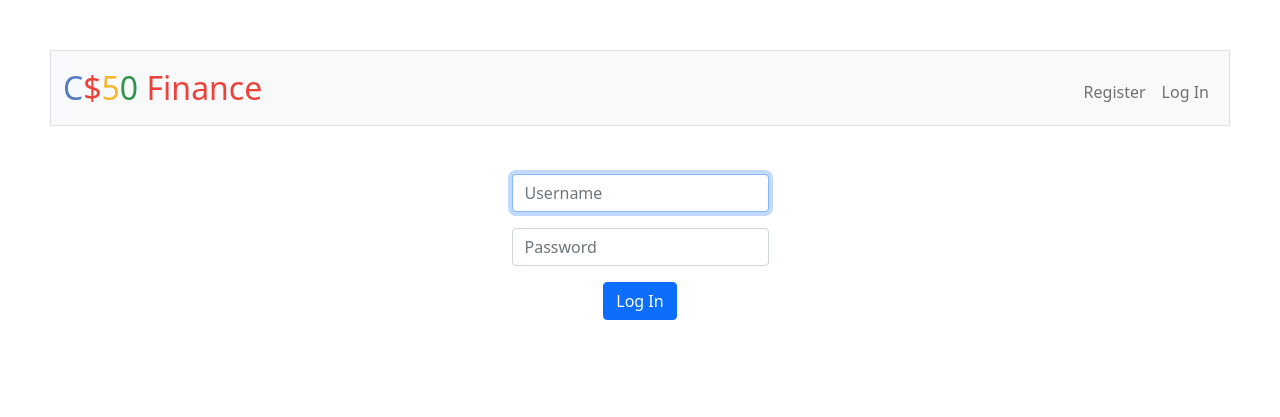
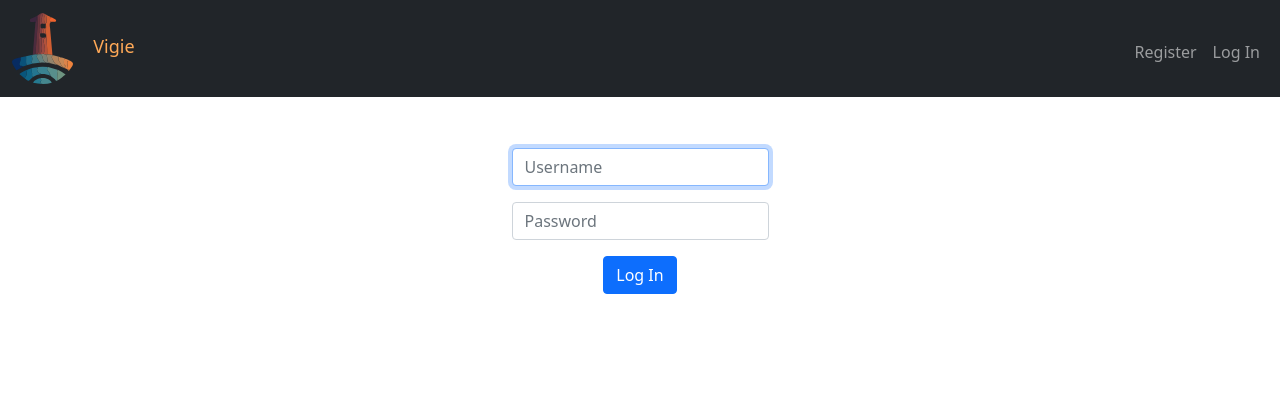
Before and after one commit to Tablerase/Vigie, a Flask app: page /login in a window 1280 px wide. Shown: the top 417 px of the page. Run offline with Flask 3, Linux system fonts and the light colour scheme; some libraries are stand-ins or nearby versions.

Commit message:
add templates edit color scheme

```diff
--- a/app.py
+++ b/app.py
@@ -1,7 +1,7 @@
 import os
 
 from cs50 import SQL
-from flask import Flask, flash, redirect, render_template, request, session
+from flask import Flask, redirect, render_template, request, session
 from flask_session import Session
 from tempfile import mkdtemp
 from werkzeug.security import check_password_hash, generate_password_hash
--- a/static/styles.css
+++ b/static/styles.css
@@ -1,42 +1,32 @@
 /* Size for brand */
 nav .navbar-brand
 {
-    font-size: xx-large;
+    font-size: large;
 }
 
-/* Colors for brand */
-nav .navbar-brand .blue
+/* Colors for brand title */
+nav .navbar-brand .title
 {
-    color: #537fbe;
+    color: var(--primary, SlateBlue);
+    padding-left: 20px;
 }
-nav .navbar-brand .red
-{
-    color: #ea433b;
-}
-nav .navbar-brand .yellow
-{
-    color: #f5b82e;
-}
-nav .navbar-brand .green
-{
-    color: #2e944b;
-}
-
-
 
 /* -------------- Color Theme --------------- */
 :root {
-    --primary: SlateBlue; /* purple */
-    --secondary: DimGray; /* grey */
-    --success: LightGreen; /* green */
-    --light: #f8f9fa; /* grey light */
-    --dark: #212529; /* grey dark */
+    --primary:#FFA957;
+    --bs-primary: #FFA957;
+    --secondary: #6687F3;
+    --success: LightGreen;
+    --light: #f8f9fa;
+    --dark: #212529;
 }
 
+/* page zoning */
 header
 {
-  padding: 10px;
+  padding-bottom: 50px;
 }
+
 body
 {
   margin: 50px;
--- a/templates/layout.html
+++ b/templates/layout.html
@@ -12,20 +12,17 @@
         <script crossorigin="anonymous" src="https://cdn.jsdelivr.net/npm/bootstrap@5.1.3/dist/js/bootstrap.bundle.min.js" integrity="sha384-ka7Sk0Gln4gmtz2MlQnikT1wXgYsOg+OMhuP+IlRH9sENBO0LRn5q+8nbTov4+1p"></script>
 
         <!-- Favicon -->
-        <link rel="shortcut icon" href="/static/favicontbrstatic.ico" type="image/x-icon">
-        <link rel="icon" href="/static/favicontbranim.ico" type="image/x-icon">
+        <link rel="shortcut icon" href="/static/vigie.ico" type="image/x-icon">
 
         <link href="/static/styles.css" rel="stylesheet">
 
-        <title>{% block title %}  {% endblock %}</title>
+        <title>{% block title %}{% endblock %}</title>
 
     </head>
-
-    <body>
-
-        <nav class="bg-light border navbar navbar-expand-md navbar-light">
+    <header>
+        <nav class="navbar navbar-dark bg-dark fixed-top navbar-expand-lg">
             <div class="container-fluid">
-                <a class="navbar-brand" href="/"><span class="blue">C</span><span class="red">$</span><span class="yellow">5</span><span class="green">0</span> <span class="red">Finance</span></a>
+                <a class="navbar-brand" href="/"><img src="/static/Media/Logo Vigie.svg" alt="Vigie" draggable="false"><span class="title">Vigie</span></a>
                 <button aria-controls="navbar" aria-expanded="false" aria-label="Toggle navigation" class="navbar-toggler" data-bs-target="#navbar" data-bs-toggle="collapse" type="button">
                     <span class="navbar-toggler-icon"></span>
                 </button>
@@ -50,7 +47,9 @@
                 </div>
             </div>
         </nav>
+    </header>
 
+    <body>
         {% if get_flashed_messages() %}
             <header>
                 <div class="alert alert-primary mb-0 text-center" role="alert">
```
Also changed, not shown: templates/apology.html (added, +11 -0 lines), static/Media/Logo Vigie.svg (added), static/favicontbranim.ico (deleted), static/favicontbrstatic.ico (deleted), static/vigie.ico (added), vigie.db (added), 1 other file.
